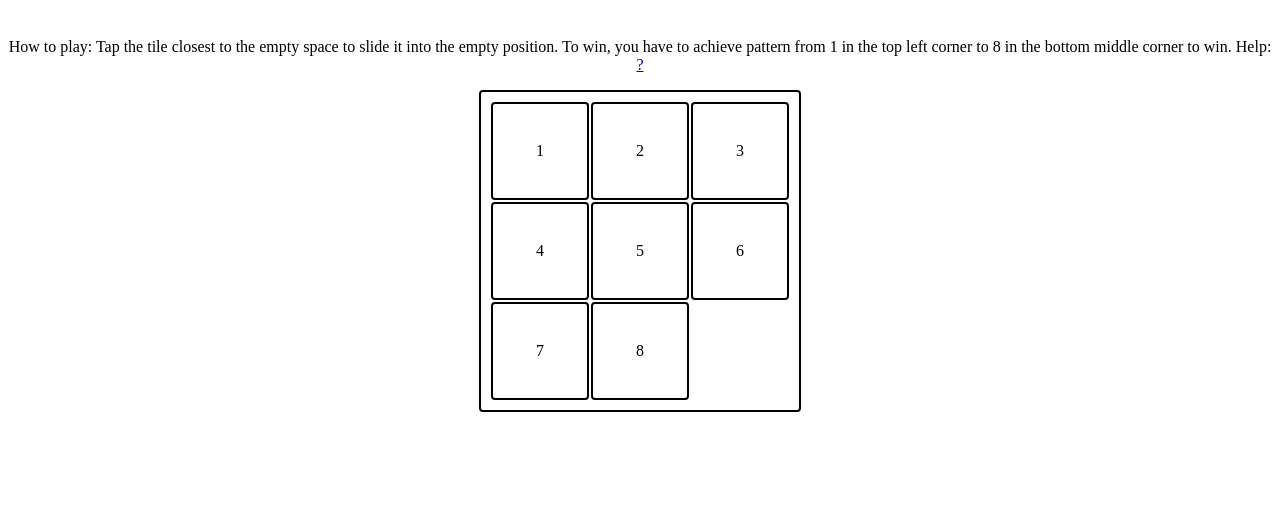
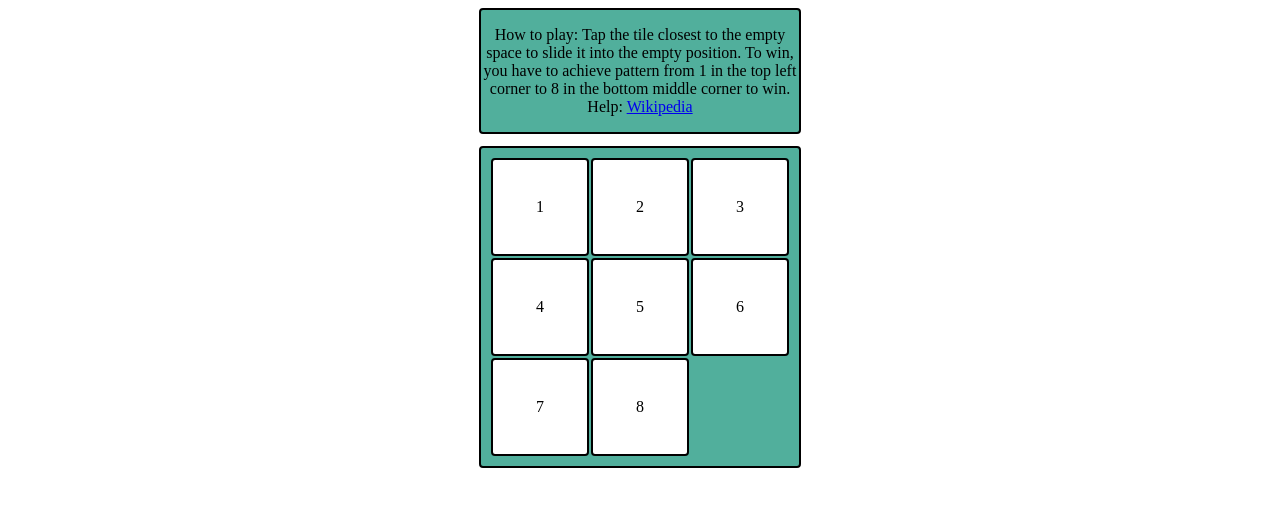
Before and after one commit to vankatadam/eight-tiles-puzzle, a plain HTML site: page index.html in a window 1280 px wide. Drawn offline with Linux system fonts and the light colour scheme.

Commit message:
Colors changed

```diff
--- a/app.js
+++ b/app.js
@@ -76,12 +76,13 @@ function select() {
       selectedTileIndexTmp[0] == emptyTileIndex[0])
   ) {
     selectedTileIndex = getIndexOfId(tileArr, this.id);
-    this.style.color = "red";
+    this.style.backgroundColor = "#F29261";
     selectedTileId = this.id;
 
     //deselect old
     if (selectedTileOldId != "") {
-      document.getElementById(selectedTileOldId).style.color = "black";
+      document.getElementById(selectedTileOldId).style.backgroundColor =
+        "white";
       selectedTileOldId = this.id;
     } else {
       selectedTileOldId = this.id;
--- a/index.html
+++ b/index.html
@@ -9,12 +9,14 @@
     <script src="app.js" defer></script>
   </head>
   <body>
-    <p>
-      How to play: Tap the tile closest to the empty space to slide it into the
-      empty position. To win, you have to achieve pattern from 1 in the top left
-      corner to 8 in the bottom middle corner to win. Help:
-      <a href="https://en.wikipedia.org/wiki/Sliding_puzzle">?</a>
-    </p>
+    <div class="help-box">
+      <p>
+        How to play: Tap the tile closest to the empty space to slide it into
+        the empty position. To win, you have to achieve pattern from 1 in the
+        top left corner to 8 in the bottom middle corner to win. Help:
+        <a href="https://en.wikipedia.org/wiki/Sliding_puzzle">Wikipedia</a>
+      </p>
+    </div>
     <div class="box1">
       <div class="box2">
         <div class="circleContainer" id="empty">
--- a/styles.css
+++ b/styles.css
@@ -3,8 +3,20 @@
 }
 
 p {
+  text-align: center;
+}
+
+.tileShape > p {
   margin-top: 38px;
-  text-align: center;
+}
+
+.help-box {
+  margin: auto;
+  width: 322px;
+  border: 2px solid black;
+  border-radius: 4px;
+  background-color: #51af9c;
+  margin-bottom: 12px;
 }
 
 .box1 {
@@ -13,6 +25,7 @@ p {
   height: 322px;
   border: 2px solid black;
   border-radius: 4px;
+  background-color: #51af9c;
 }
 .box2 {
   position: relative;
@@ -20,6 +33,7 @@ p {
   left: 10px;
   width: 300px;
   height: 300px;
+  background-color: #51af9c;
 }
 .tileShape {
   position: absolute;
@@ -63,7 +77,7 @@ p {
   justify-content: center;
   transition: opacity 2s;
   z-index: -5;
-  background-color: white;
+  background-color: #51af9c;
 }
 
 .won {
```
